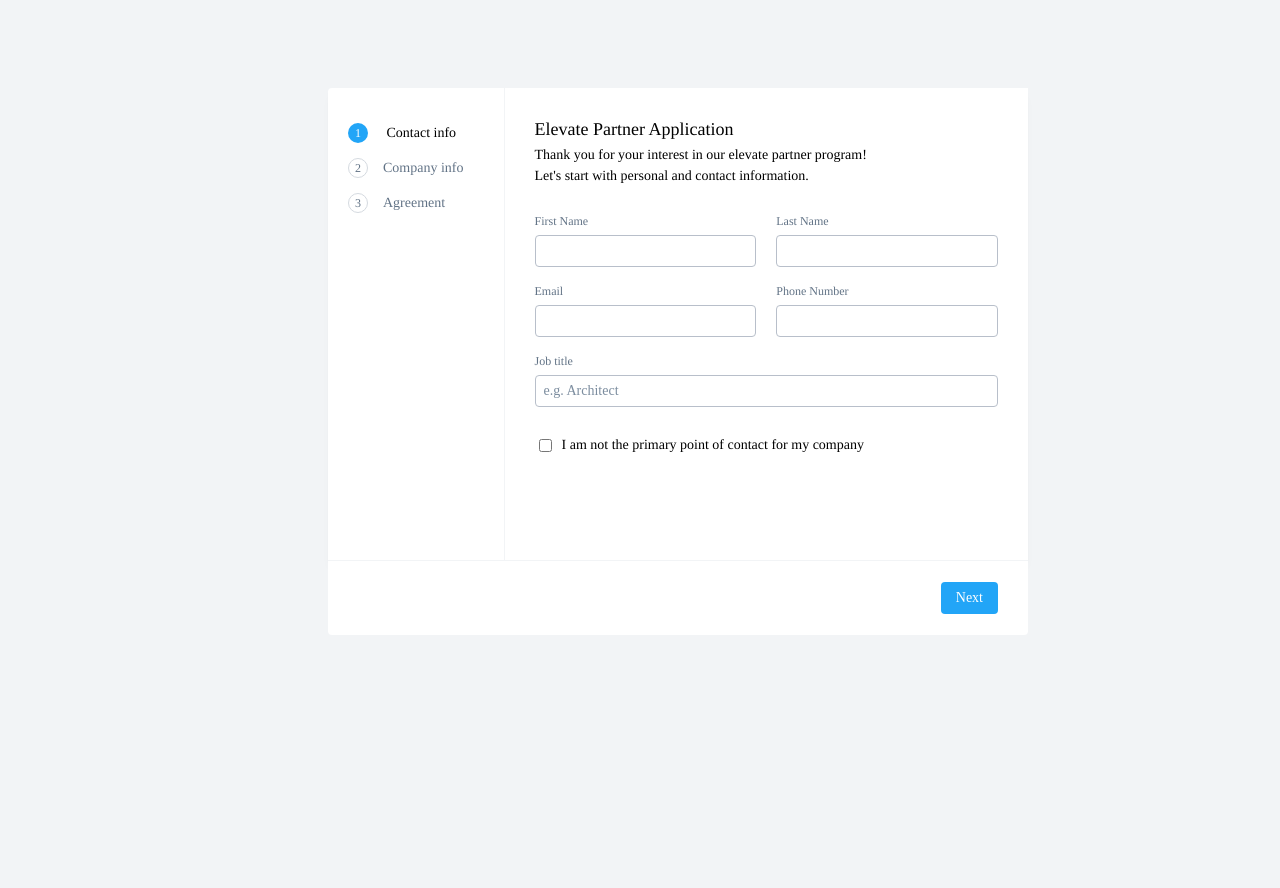
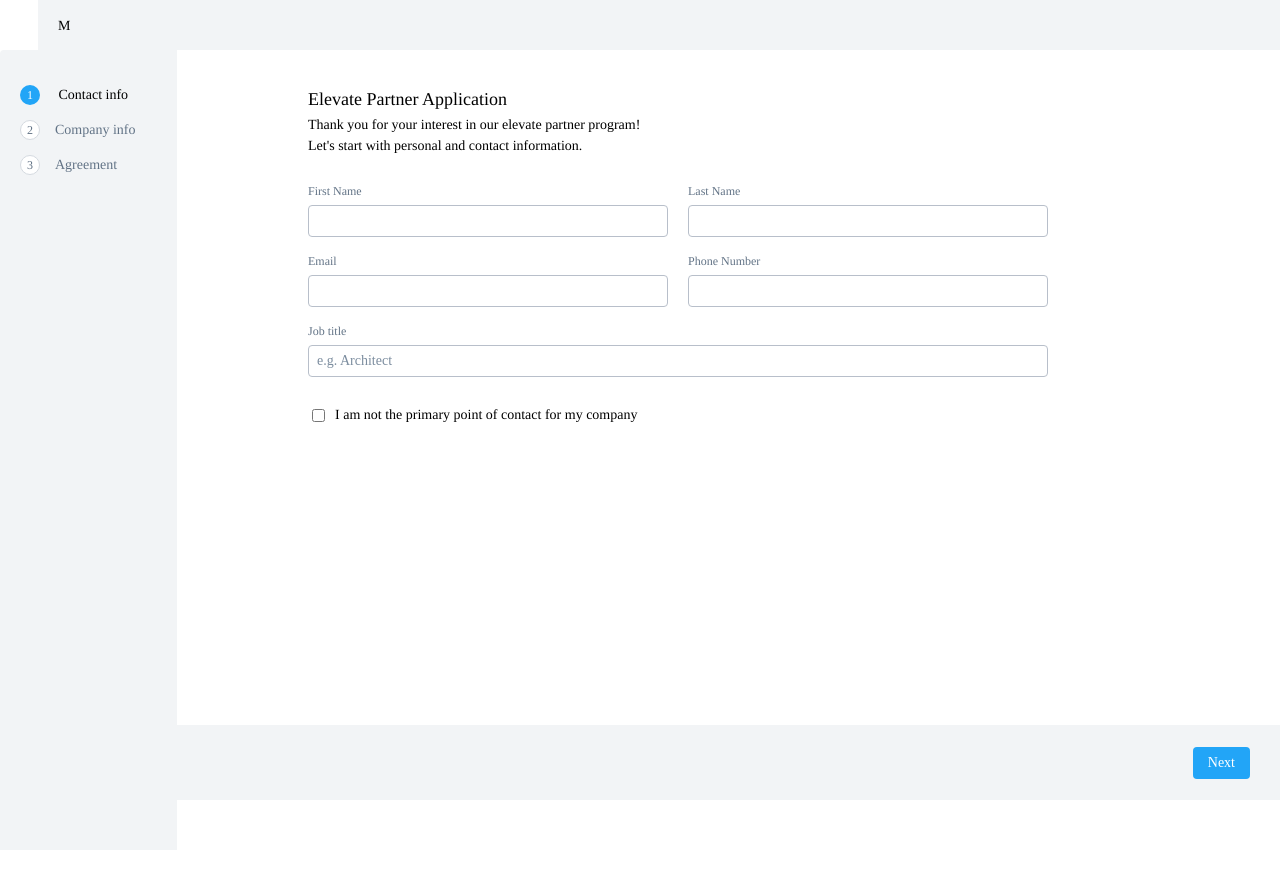
Before and after one commit to john00123/ntnx-elevate-onboarding, a plain HTML site: page index.html in a window 1280 px wide. Shown: the top 888 px of the page. Drawn offline with nearby package versions, Linux system fonts and the light colour scheme; a web font is replaced by a local one.

Commit message:
gray and fixed backgrounds

```diff
--- a/css/style.scss
+++ b/css/style.scss
@@ -4,15 +4,17 @@
 
 html{
   @include font;
-  background-color: $background-color-3;
+  background-color: white;
   // background: url('../img/bg-criss-cross.svg');
   background-repeat: repeat-y;
 }
 
+
+
 body{
   @include size(100vh, 100%);
   box-sizing: content-box;
-  padding: 80px 30px 30px 30px;
+  padding: 50px 30px 30px 30px;
   @include flex(center, flex-start, column);
   background-size: cover;
   overflow-x: hidden;
@@ -52,10 +54,8 @@ input:not([type=checkbox],[type=radio]){
 }
 
 container{
-  @include size(auto, 700px);
-  @include shadow;
+  @include size(100vh, 800px);
   @include transition(height);
-  border-radius: 4px;
 }
 
 
@@ -67,16 +67,21 @@ nav{
   padding: 8px 20px;
   @include size(50px, 100%);
   overflow: hidden;
-  background-color: rgba(255,255,255,1);
+  background-color: $background-color-3;
+  border-bottom: 1px solid $background-color-3;
 }
 
 .container-block header{
   font-weight: 500;
-  @include size(auto, auto);
+   background-color: $border-color-3;
+   @include size(100vh, auto);
   @include flex(flex-start, flex-start, column);
   padding: 20px;
+  position: fixed;
+  top:50px;
+  left: 0;
+
   flex-shrink: 0;
-  background-color: white;
   border-radius: 4px 0 0 0;
   border-right: 1px solid $border-color-3;
   & > *{
@@ -128,6 +133,7 @@ nav{
 
 .container-block{
   @include size(100%, 100%);
+  overflow-x: hidden;
   @include flex(stretch, stretch, row);
 }
 
@@ -186,12 +192,14 @@ nav{
 }
 
 footer{
+  position: fixed;
+  bottom: 0;
+  left: 0;
   @include size(auto, 100%);
   @include flex(center, space-between, row);
   padding: 20px;
-  background-color: white;
+  background-color: $border-color-3;
   border-top: 1px solid $border-color-3;
-  border-radius: 0 0 4px 4px;
 }
 
 header, .container-body, footer{
--- a/index.html
+++ b/index.html
@@ -9,7 +9,9 @@
   <title>Document</title>
 </head>
 <body>
-
+<nav>
+  <h3>M</h3>
+</nav>
 <container>
 
   <div class='container-block'>
```
Also changed, not shown: css/style.css, css/style.min.css.
